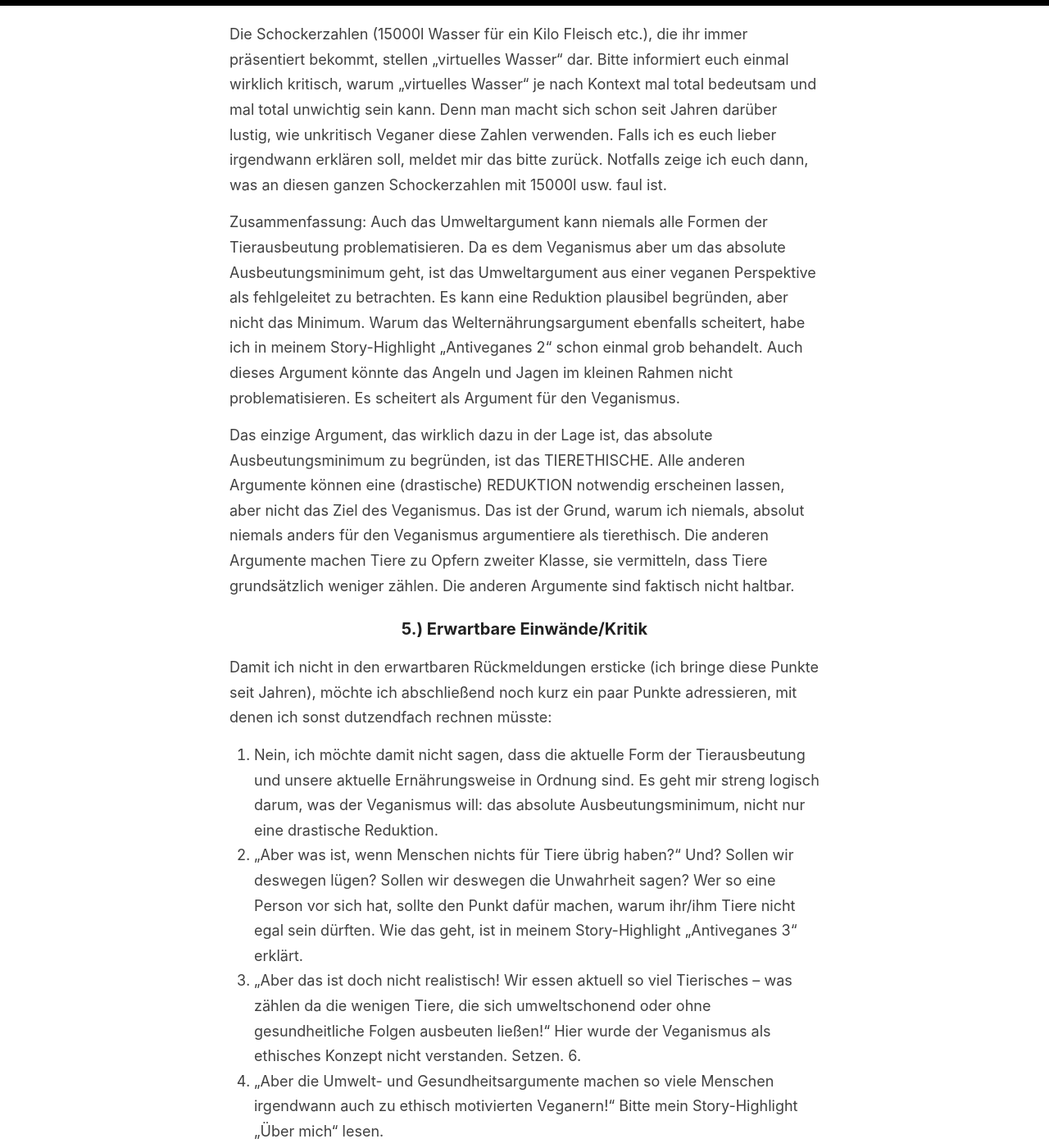
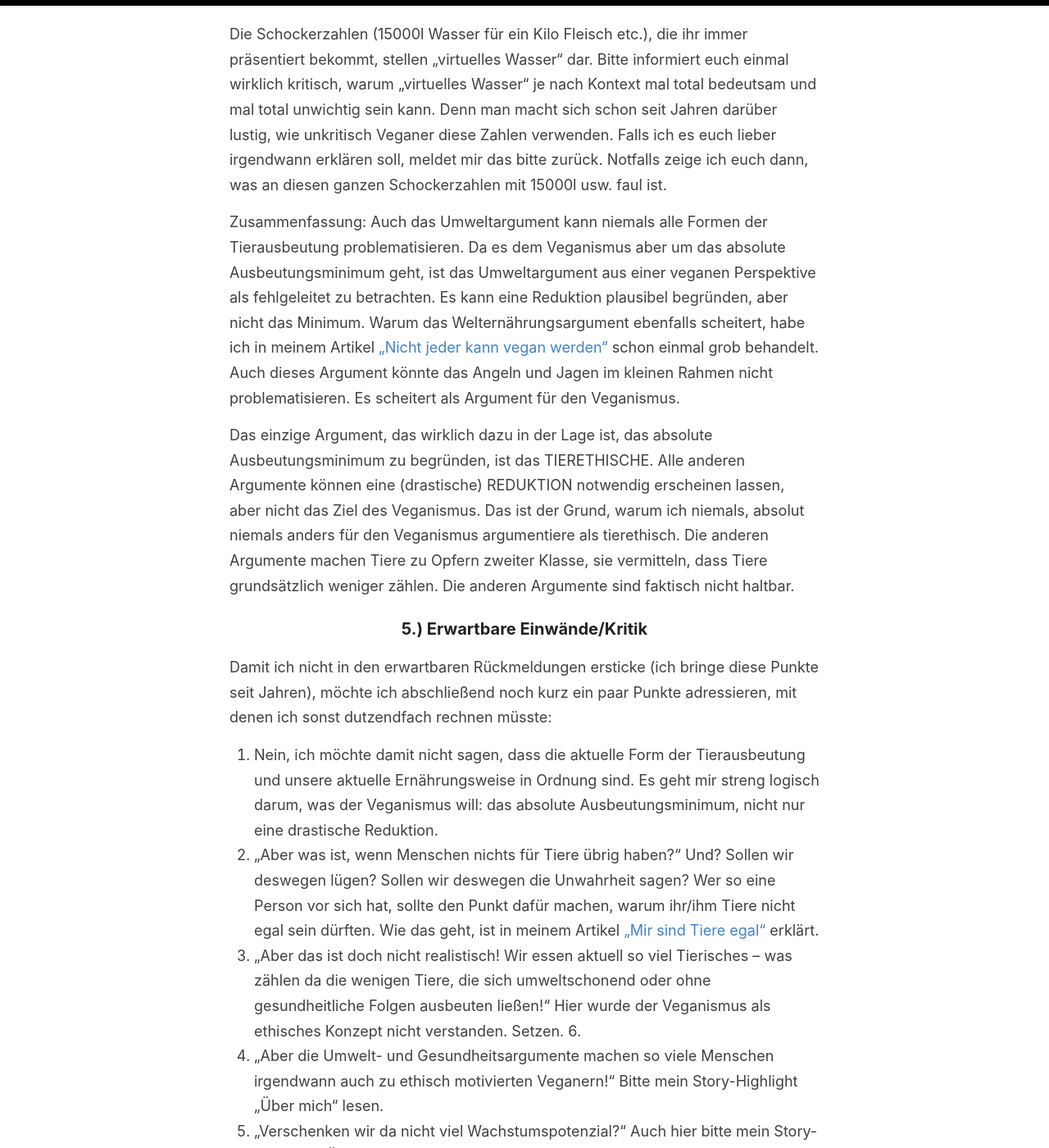
Before and after one commit to tierethik-veganismus/tierethik-veganismus.github.io, a Jekyll site: the page built from _posts/2020-06-01-Gesundheit-und-Umwelt.md, in a window 1280 px wide and 1400 px high, scrolled down 8934 px. Shown: the whole window at 82% size. Built offline with Jekyll 4.4.1, drawn with Linux system fonts in a browser that asks for light colours.

Commit message:
Wandle einige Verweise auf Instagram-Stories in interne Links um

```diff
--- a/_posts/2020-06-01-Gesundheit-und-Umwelt.md
+++ b/_posts/2020-06-01-Gesundheit-und-Umwelt.md
@@ -128,7 +128,7 @@ Die Schockerzahlen (15000l Wasser für ein Kilo Fleisch etc.), die ihr immer pr
 Falls ich es euch lieber irgendwann erklären soll, meldet mir das bitte zurück. Notfalls zeige ich euch dann, was an diesen ganzen Schockerzahlen mit 15000l usw. faul ist.
 
 Zusammenfassung: Auch das Umweltargument kann niemals alle Formen der Tierausbeutung problematisieren. Da es dem Veganismus aber um das absolute Ausbeutungsminimum geht, ist das Umweltargument aus einer veganen Perspektive als fehlgeleitet zu betrachten. Es kann eine Reduktion plausibel begründen, aber nicht das Minimum.
-Warum das Welternährungsargument ebenfalls scheitert, habe ich in meinem Story-Highlight „Antiveganes 2“ schon einmal grob behandelt. Auch dieses Argument könnte das Angeln und Jagen im kleinen Rahmen nicht problematisieren. Es scheitert als Argument für den Veganismus.
+Warum das Welternährungsargument ebenfalls scheitert, habe ich in meinem Artikel [„Nicht jeder kann vegan werden“](/Nicht-jeder-kann-vegan-werden) schon einmal grob behandelt. Auch dieses Argument könnte das Angeln und Jagen im kleinen Rahmen nicht problematisieren. Es scheitert als Argument für den Veganismus.
 
 Das einzige Argument, das wirklich dazu in der Lage ist, das absolute Ausbeutungsminimum zu begründen, ist das TIERETHISCHE. Alle anderen Argumente können eine (drastische) REDUKTION notwendig erscheinen lassen, aber nicht das Ziel des Veganismus.
 Das ist der Grund, warum ich niemals, absolut niemals anders für den Veganismus argumentiere als tierethisch. Die anderen Argumente machen Tiere zu Opfern zweiter Klasse, sie vermitteln, dass Tiere grundsätzlich weniger zählen. Die anderen Argumente sind faktisch nicht haltbar.
@@ -137,7 +137,7 @@ Das ist der Grund, warum ich niemals, absolut niemals anders für den Veganismus
 Damit ich nicht in den erwartbaren Rückmeldungen ersticke (ich bringe diese Punkte seit Jahren), möchte ich abschließend noch kurz ein paar Punkte adressieren, mit denen ich sonst dutzendfach rechnen müsste:
 
 1. Nein, ich möchte damit nicht sagen, dass die aktuelle Form der Tierausbeutung und unsere aktuelle Ernährungsweise in Ordnung sind. Es geht mir streng logisch darum, was der Veganismus will: das absolute Ausbeutungsminimum, nicht nur eine drastische Reduktion.
-2. „Aber was ist, wenn Menschen nichts für Tiere übrig haben?“ Und? Sollen wir deswegen lügen? Sollen wir deswegen die Unwahrheit sagen? Wer so eine Person vor sich hat, sollte den Punkt dafür machen, warum ihr/ihm Tiere nicht egal sein dürften. Wie das geht, ist in meinem Story-Highlight „Antiveganes 3“ erklärt.
+2. „Aber was ist, wenn Menschen nichts für Tiere übrig haben?“ Und? Sollen wir deswegen lügen? Sollen wir deswegen die Unwahrheit sagen? Wer so eine Person vor sich hat, sollte den Punkt dafür machen, warum ihr/ihm Tiere nicht egal sein dürften. Wie das geht, ist in meinem Artikel [„Mir sind Tiere egal“](/Mir-sind-Tiere-egal) erklärt.
 3. „Aber das ist doch nicht realistisch! Wir essen aktuell so viel Tierisches – was zählen da die wenigen Tiere, die sich umweltschonend oder ohne gesundheitliche Folgen ausbeuten ließen!“ Hier wurde der Veganismus als ethisches Konzept nicht verstanden. Setzen. 6.
 4. „Aber die Umwelt- und Gesundheitsargumente machen so viele Menschen irgendwann auch zu ethisch motivierten Veganern!“ Bitte mein Story-Highlight „Über mich“ lesen.
 5. „Verschenken wir da nicht viel Wachstumspotenzial?“ Auch hier bitte mein Story-Highlight „Über mich“ lesen. Und: Nein. Solange (!) ihr REDLICHE Umwelt- oder Gesundheitsargumente machen könnt, solange könnt ihr Menschen auch zum Reduzieren bringen. Und Menschen, die bereits reduziert haben, haben es in der Regel auch leichter, den letzten Schritt zu gehen.
```
Also changed, not shown: _posts/2020-06-06-Diskussionen-lenken.md (+1 -1 lines).
